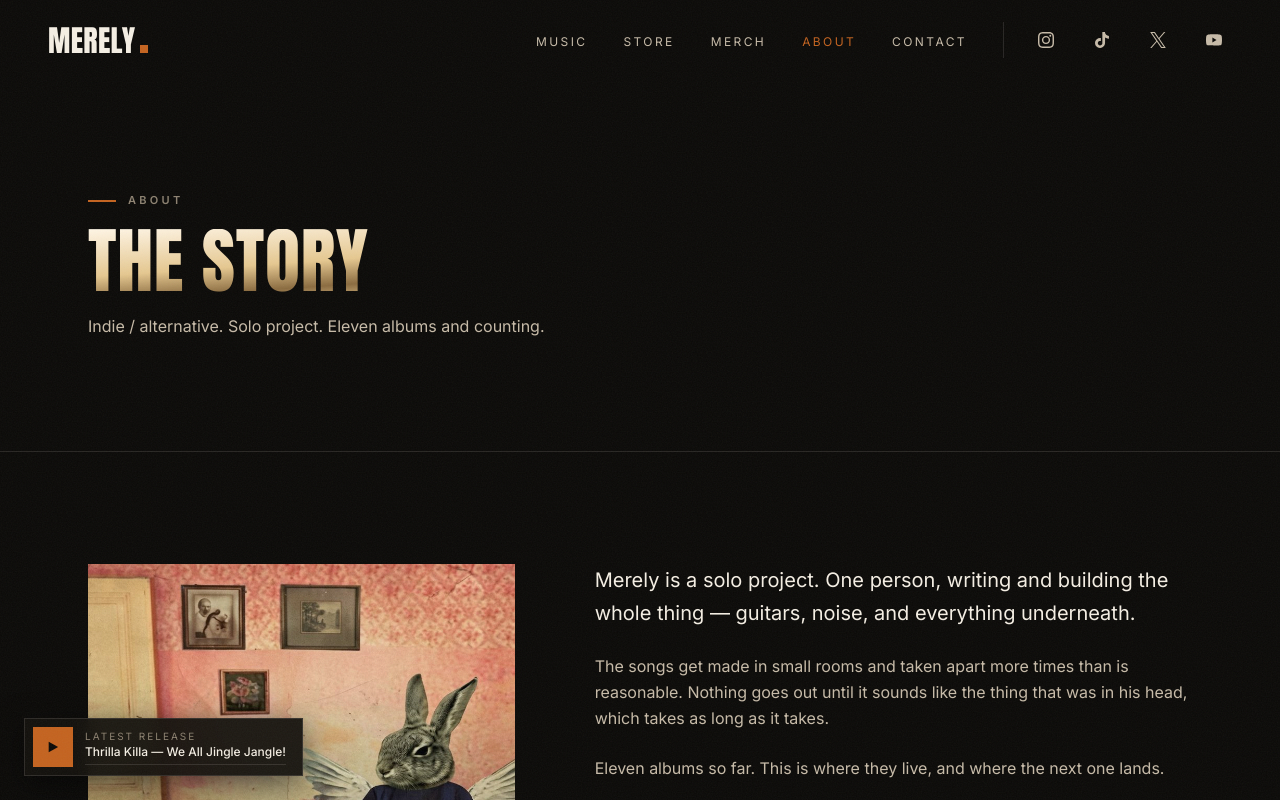
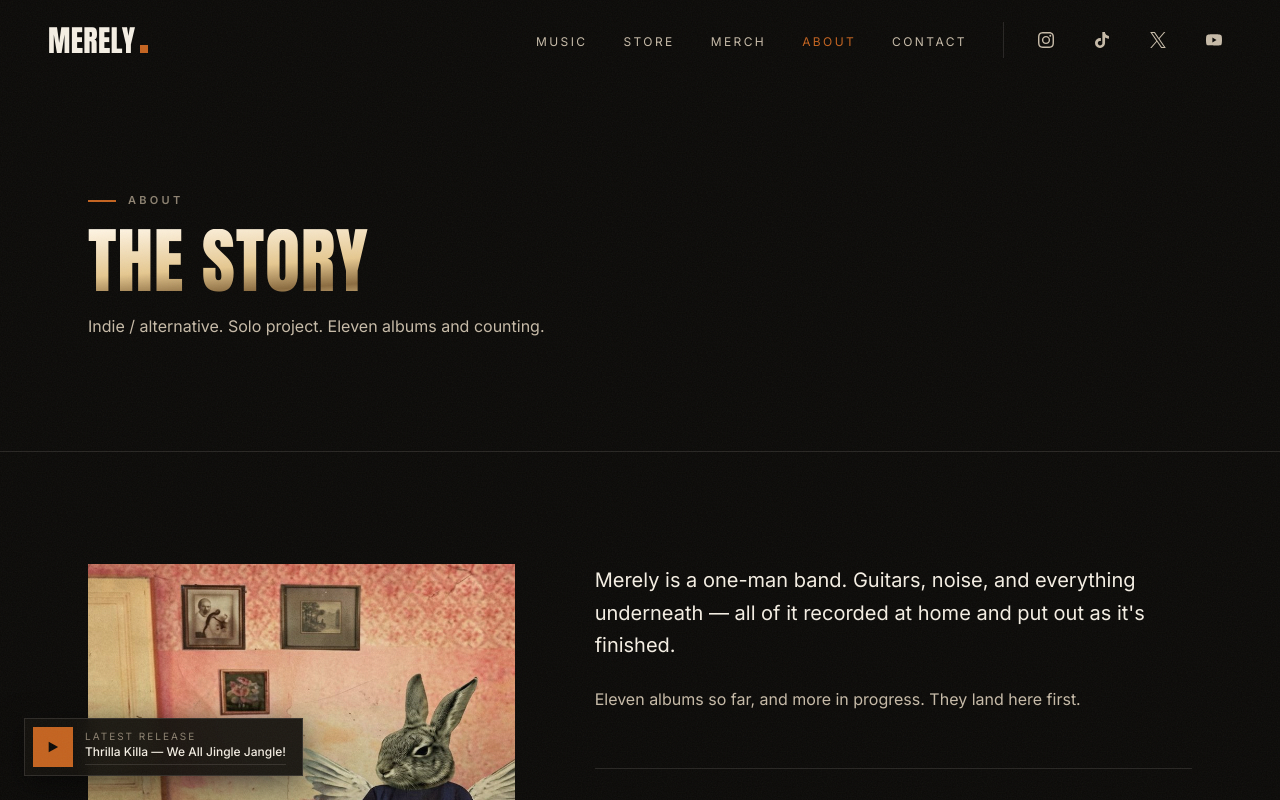
Before and after one commit to merelyrocks-sudo/nick-site, a Next.js app: page /about in a window 1280 px wide. Shown: the top 800 px of the page. Built offline with nearby package versions, Linux system fonts and the light colour scheme.

Commit message:
Real bio

```diff
--- a/src/content/site.ts
+++ b/src/content/site.ts
@@ -40,17 +40,18 @@ export const artist = {
 
   /**
    * The bio. Each string in this list becomes its own paragraph.
-   * Add or remove paragraphs freely.
    *
-   * NOTE: this is a first draft written to be true of almost any emerging solo
-   * artist, so the site reads properly today instead of showing TODO text.
-   * It deliberately contains no invented facts — no fake cities, credits, or
-   * release history. Replace it with the real story when you have it.
+   * Approved by Andrew 2026-07-31. Deliberately plain and present-tense, in the
+   * register of self-released home-recording artists — states the practice and
+   * stops. No invented facts: every claim here is checkable. "Eleven albums" is
+   * the real count, and "they land here first" is true because Thrilla Killa is
+   * on this site before it is on the streaming services.
+   *
+   * Update the album count when a twelfth release goes up.
    */
   bio: [
-    'Merely is a solo project. One person, writing and building the whole thing — guitars, noise, and everything underneath.',
-    'The songs get made in small rooms and taken apart more times than is reasonable. Nothing goes out until it sounds like the thing that was in his head, which takes as long as it takes.',
-    'Eleven albums so far. This is where they live, and where the next one lands.',
+    'Merely is a one-man band. Guitars, noise, and everything underneath — all of it recorded at home and put out as it\'s finished.',
+    'Eleven albums so far, and more in progress. They land here first.',
   ],
 } as const;
 
```
